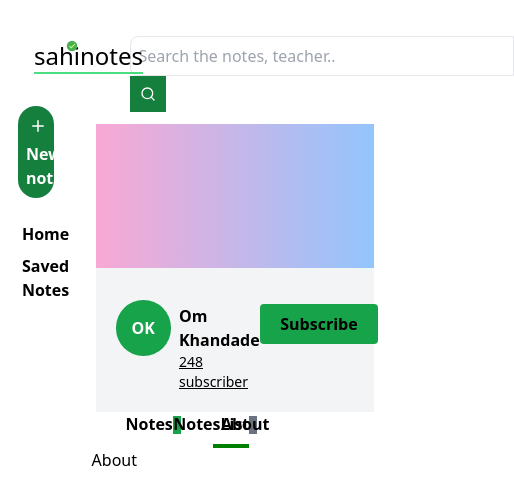
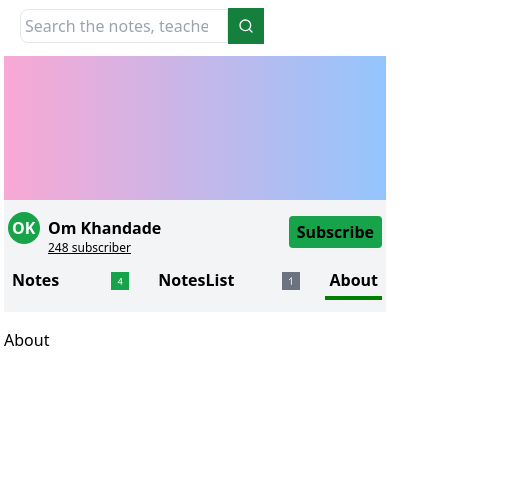
Before and after one commit to RaviYadav369/sahinotes, a React (Create React App) app: page /about in a window 390 px wide. Shown: the top 504 px of the page, 514 px wide, since content can reach past the window. Built offline with nearby package versions, Linux system fonts and the light colour scheme.

Commit message:
add responsiveness

```diff
--- a/src/components/Asidebar.jsx
+++ b/src/components/Asidebar.jsx
@@ -7,19 +7,19 @@ import {BsPlus} from 'react-icons/bs'
 const Asidebar = () => {
     return (
         <>
-            <div className='p-3 flex flex-col '>
+            <div className='md:p-3  flex flex-col '>
 
-                <div className='relative w-3/4 m-auto '>
+                <div className='relative w-full md:w-3/4 md:m-auto '>
 
                     <Link to='/' >
                     <FcOk className='text-xs absolute left-12 top-7' />
-                    <h1 className='border-b-2 pt-3  text-2xl border-green-400 w-fit m-4'>sahinotes</h1>
+                    <h1 className='border-b-2 pt-3 text-lg md:text-2xl border-green-400 w-fit m-4'>sahinotes</h1>
 
                     </Link>
                 </div>
-                <button className='bg-green-700 mt-4 rounded-3xl font-semibold p-2 w-3/4 m-auto text-white'><BsPlus className='inline mr-1 mb-1 text-white text-2xl font-extrabold' />New notes</button>
+                <button className='bg-green-700 mt-4 rounded-3xl font-semibold text-sm  md:p-2 w-full md:w-3/4 md:m-auto text-white'><BsPlus className='inline mr-1 mb-1 text-white text-sm md:text-2xl font-extrabold' />New notes</button>
                 <Link to='/' className='p-1  mt-5 font-semibold w-3/4  m-auto' >Home</Link>
-                <Link to='/savednotes' className='p-1 font-semibold w-3/4 m-auto' >Saved Notes</Link>
+                <Link to='/savednotes' className='p-1 font-semibold w-full md:w-3/4 m-auto' >Saved Notes</Link>
             </div>
         </>
     )
--- a/src/components/Navbar.jsx
+++ b/src/components/Navbar.jsx
@@ -8,31 +8,31 @@ const Navbar = () => {
   return (
 
     <>
-      <div className='p-4 '>
-        <div className='mt-5 w-3/4 m-auto '>
-          <input type="search" placeholder='Search the notes, teacher..' className='p-[7px] border w-96 rounded-l-lg inline ' />
+      <div className='sm:p-4 p-1 '>
+        <div className='sm:mt-5 mt-1 w-11/12 m-auto '>
+          <input type="search" placeholder='Search the notes, teacher..' className='sm:p-[7px] p-1 border sm:w-96 w-52 rounded-l-lg inline ' />
           <span className='rounded-r-lg'>
             <FiSearch className='p-[10px] mb-1 font-semibold bg-green-700 text-4xl text-white inline' />
           </span>
         </div>
-        <div className='mt-2 h-36 bg-gradient-to-r from-pink-300 to-blue-300' />
-        <div className='h-36 mt-0 p-5 bg-gray-100'>
-          <div className='flex justify-between pt-3 pb-3'>
+        <div className='mt-2 h-36   bg-gradient-to-r from-pink-300 to-blue-300' />
+        <div className='sm:h-36 h-28 mt-0 p-1 sm:p-5 bg-gray-100'>
+          <div className='flex justify-between pt-2 sm:pt-3 pb-2 sm:pb-3'>
             <div className='flex'>
-              <div className='h-14 w-14 p-4 font-semibold text-white rounded-full inline bg-green-600' >OK</div>
+              <div className='sm:h-14 sm:w-14 w-8 h-8 sm:p-4 p-1 font-semibold text-white rounded-full inline bg-green-600' >OK</div>
               <div className='ml-2 pt-1'>
-                <h2 className='font-semibold'>Om Khandade</h2>
-                <p className='underline text-sm'>248 subscriber</p>
+                <h2 className='font-semibold '>Om Khandade</h2>
+                <p className='underline text-xs sm:text-sm'>248 subscriber</p>
               </div>
             </div>
             <div>
-              <button className='bg-green-600 font-semibold text-black rounded p-2 pl-5 pr-5 mt-1'>Subscribe</button>
+              <button className='bg-green-600 font-semibold text-black pl-2 pr-2 p-1 rounded  sm:p-2 sm:pl-5 sm:pr-5 mt-1'>Subscribe</button>
             </div>
           </div>
-          <div className='flex justify-around w-3/5 nav'>
-            <NavLink to="/notes" className={({ isActive }) => (isActive ? 'active p-2 w-3/12 mr-2  font-semibold flex justify-between' : 'inactive p-2 w-3/12 mr-2  font-semibold flex justify-between')}>Notes <TbNumber4  className='bg-green-600 p-1 text-lg text-white mt-1' /></NavLink>
-            <NavLink to="/noteslist" className={({ isActive }) => (isActive ? 'active p-2 w-3/12 mr-2  font-semibold flex justify-between' : 'inactive p-2 w-3/12 mr-2  font-semibold flex justify-between')}>NotesList <TbNumber1 className='bg-gray-500 p-1 text-lg text-white mt-1' /></NavLink>
-            <NavLink to="/about" className={({ isActive }) => (isActive ? 'active p-2 w-3/12 mr-2  font-semibold flex justify-between' : 'inactive p-2 w-3/12 mr-2  font-semibold flex justify-between')}>About</NavLink>
+          <div className='flex justify-between sm:justify-around w-full sm:w-3/5 nav'>
+            <NavLink to="/notes" className={({ isActive }) => (isActive ? 'active p-1 sm:p-2 w-1/3 sm:w-3/12 sm:mr-2  font-semibold flex justify-between' : 'inactive p-1 sm:p-2 w-1/3 sm:w-3/12 sm:mr-2  font-semibold flex justify-between')}>Notes <TbNumber4  className='bg-green-600 p-1 text-lg text-white mt-1' /></NavLink>
+            <NavLink to="/noteslist" className={({ isActive }) => (isActive ? 'active p-1 sm:p-2 w-2/5 sm:w-3/12 sm:mr-2  font-semibold flex justify-between' : 'inactive p-1 sm:p-2 w-2/5 sm:w-3/12 sm:mr-2  font-semibold flex justify-between')}>NotesList <TbNumber1 className='bg-gray-500 p-1 text-lg text-white mt-1' /></NavLink>
+            <NavLink to="/about" className={({ isActive }) => (isActive ? 'active p-1 sm:p-2 sm:w-3/12  sm:mr-2  font-semibold ' : 'inactive p-1 sm:p-2  sm:w-3/12 sm:mr-2  font-semibold ')}>About</NavLink>
 
           </div>
         </div>
--- a/src/components/Notes-Card.jsx
+++ b/src/components/Notes-Card.jsx
@@ -42,12 +42,12 @@ const NotesCard = () => {
 
     return (
         <>
-            <div className='grid grid-rows-2 grid-cols-3 gap-3'>
+            <div className='grid grid-rows-2 lg:grid-cols-3 gap-3 md:grid-cols-2 grid-cols-1'>
                 {note.map((each, index) => (
                     <Link to={`/opennotes/${each.id}`} key={index} >
-                        <div className='p-3 border relative '>
+                        <div className='sm:p-3 p-1 border relative '>
                             <div className='absolute h-full w-full  '>
-                                <div className='bg-black w-5 text-sm p-[1px] left-[87px] top-[132px] absolute text-white'>{each.pages}</div>
+                                <div className='bg-black w-5  text-sm p-[1px] left-[86px] top-[132px] absolute text-white'>{each.pages}</div>
                                 <FcOk className='absolute top-28 right-7' />
                             </div>
                             <div className='flex justify-between'>
--- a/src/hoc/Notes-PageLayout.jsx
+++ b/src/hoc/Notes-PageLayout.jsx
@@ -6,14 +6,14 @@ import Navbar from '../components/Navbar'
 const NotesPageLayout = (Component) => ({ ...props })=> {
     return (
         <>
-            <div className='grid grid-rows-3 grid-cols-5 gap-2 '>
-                <div className='col-span-1 row-span-3'>
+            <div className='grid grid-rows-3 grid-cols-5 sm:gap-0 gap-2 '>
+                <div className='col-span-1 row-span-3 hidden md:block '>
                     <Asidebar />
                 </div>
-                <div className='col-span-4 row-span-1'>
+                <div className='md:col-span-4 row-span-1 sm:row-span-1 col-span-5  '>
                     <Navbar />
                 </div>
-                <div className='col-span-4 row-span-2 p-3'>
+                <div className='sm:col-span-4 col-span-5 row-span-2 sm:p-3 p-1 '>
                     <Component {...props} />
 
                 </div>
--- a/src/pages/Open-Notes.jsx
+++ b/src/pages/Open-Notes.jsx
@@ -14,27 +14,25 @@ const OpenNotes = () => {
 
   return (
     <>
-      <nav className='flex '>
-        <div className='w-3/5 p-5 pb-0'>
-          <div className=' p-4 pb-0'>
+      <nav className=' md:flex block '>
+        <div className='md:w-3/5 w-full md:p-5 pb-0'>
+          <div className='p-1 md:p-4 pb-0'>
 
-            <h2 className='font-semibold text-2xl '>
+            <h2 className='font-semibold md:text-2xl '>
               <Link to='/notes'>
-                <IoIosArrowBack className='text-2xl font-semibold inline mr-4 mb-1' />
+                <IoIosArrowBack className='md:text-2xl text-sm font-semibold md:inline mr-4 mb-1' />
               </Link>
               {openNote.name} </h2>
           </div>
-          <div className='rounded-2xl h-screen mt-7 m-4 mb-0 p-2 pb-0 '>
+          <div className='rounded-2xl h-screen mt-7  md:m-4 mb-0 p-2 pb-0 '>
             <img src={openNote.notesImg} alt='notes Photo' className='h-full  w-full rounded-3xl' />
           </div>
 
         </div>
-        <div className='w-2/5 bg-gray-100 flex'>
-          <div className='w-1/12 pl-2 pr-2 items-center flex'><IoIosArrowForward /></div>
+        <div className='md:w-2/5 w-full bg-gray-100 flex'>
+          <div className='w-1/12 hidden pl-2 pr-2 items-center md:flex'><IoIosArrowForward /></div>
           <div className='w-auto'>
-
-
-            <div className='p-5 mt-4 flex justify-between w-3/5'>
+            <div className='p-5 mt-4 flex justify-between w-full md:w-3/5'>
               <p className='p-1 text-black'>
                 <BiLike className='text-2xl font-semibold text-black inline m-1 mb-1' />
                 {openNote.like} Likes
@@ -47,13 +45,13 @@ const OpenNotes = () => {
                 <BsThreeDotsVertical className='font-semibold inline text-2xl' />
               </p>
             </div>
-            <div className='flex mt-7'>
-              <div className='w-2/12 ml-5'>
+            <div className='flex mt-3 md:mt-7'>
+              <div className='w-2/12 ml-2 md:ml-5'>
                 <img src={openNote.authorImg} alt='aurthor Photo' className='h-12 w-12 rounded-full' />
               </div>
               <div className='w-2/4'>
-                <p className='font-semibold text-xl'>{openNote.author}</p>
-                <p>GPA 10</p>
+                <p className='font-semibold text-sm md:text-xl'>{openNote.author}</p>
+                <p className='text-sm'>GPA 10</p>
 
               </div>
               <div className='w-1/5'>
@@ -72,7 +70,7 @@ const OpenNotes = () => {
                 <img src={openNote.resourses} alt='Resourses Photo' className='h-32' />
                 <div className='w-3/4'>
                   <p className='font-semibold p-2 ml-2'>Wheeler's Dental Anatomy, Physiology and Occlusion, 1st South Asia Edition</p>
-                  <button className='bg-yellow-500 text-white p-2 ml-14 mt-2 items-center rounded-xl'>Buy on Amazon</button>
+                  <button className='bg-yellow-500 text-white p-2 ml-5 md:ml-14 mt-2 items-center rounded-xl'>Buy on Amazon</button>
                 </div>
               </div>
             </div>
```
